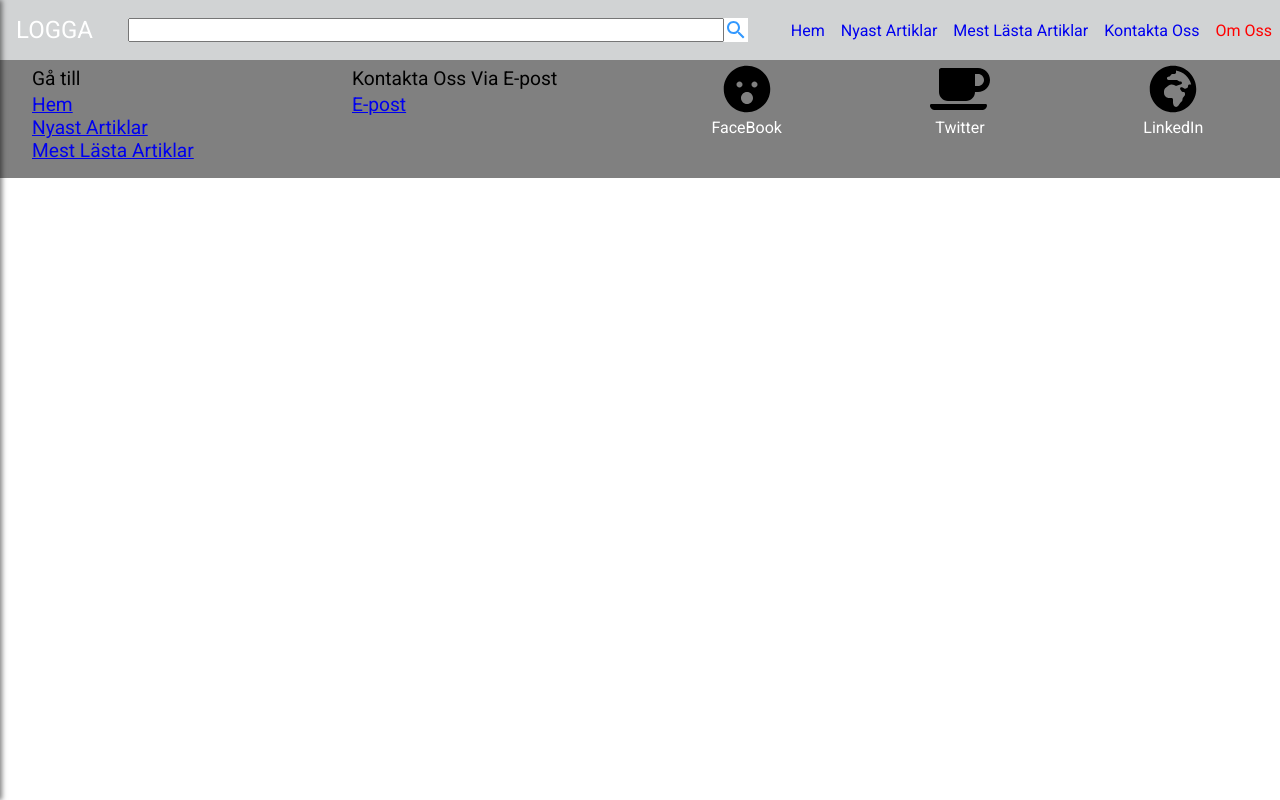
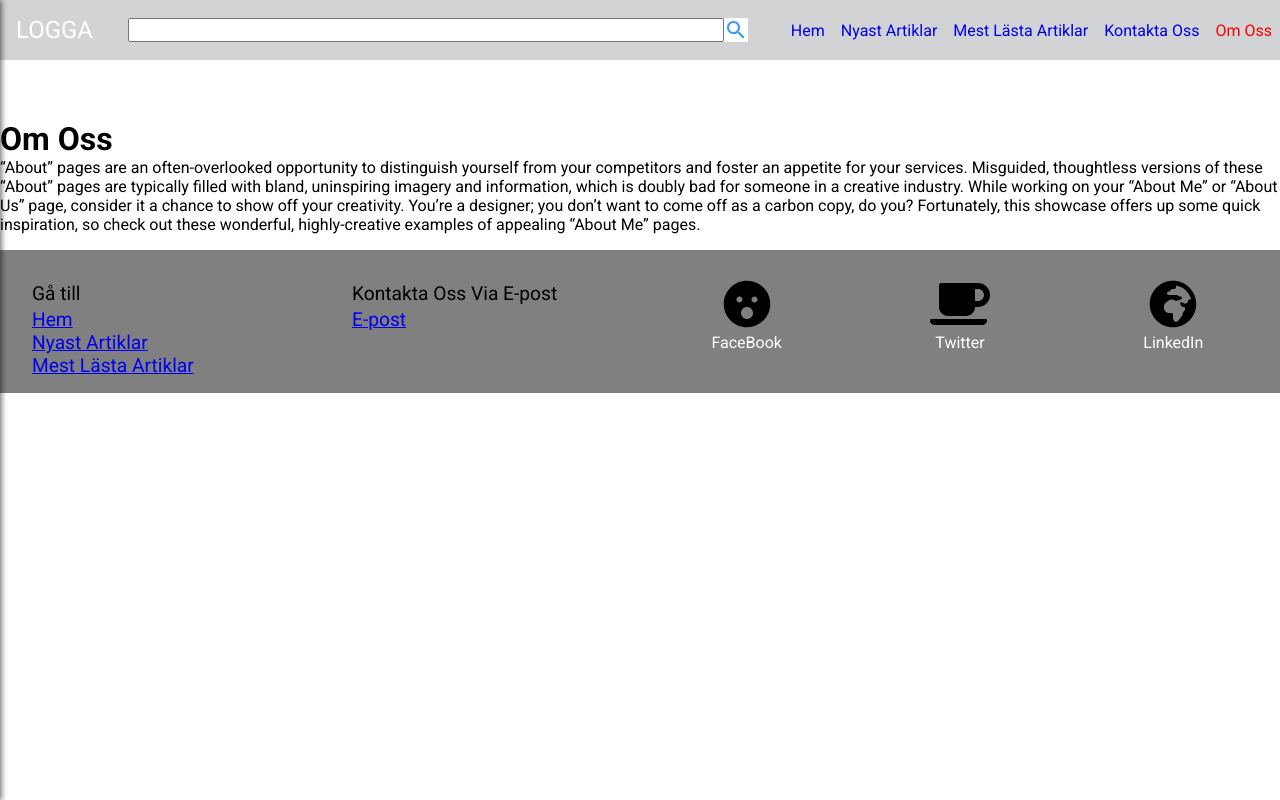
Before and after one commit to wongprom/gutar, a React (Create React App) app: page /OmOss in a window 1280 px wide. Built offline with nearby package versions, Linux system fonts and the light colour scheme.

Commit message:
First commit. WIP

```diff
--- a/src/components/Pages/OmOss/OmOss.js
+++ b/src/components/Pages/OmOss/OmOss.js
@@ -1,9 +1,14 @@
 import React from 'react';
+import "./OmOss.scss";
 
 const OmOss = () => {
   return (
-    <div>
-      <p>OmOss</p>
+    <div id="om-oss">
+      <div className="text-box">
+        <h1>Om Oss</h1>
+        <p>“About” pages are an often-overlooked opportunity to distinguish yourself from your competitors and foster an appetite for your services. Misguided, thoughtless versions of these “About” pages are typically filled with bland, uninspiring imagery and information, which is doubly bad for someone in a creative industry. While working on your “About Me” or “About Us” page, consider it a chance to show off your creativity. You’re a designer; you don’t want to come off as a carbon copy, do you? Fortunately, this showcase offers up some quick inspiration, so check out these wonderful, highly-creative examples of appealing “About Me” pages.</p>
+      </div>
+      <div className="icon-box"></div>
     </div>
   );
 };
--- a/src/components/Pages/OmOss/OmOss.scss
+++ b/src/components/Pages/OmOss/OmOss.scss
@@ -0,0 +1,5 @@
+@import "../../../utilities/variables";
+
+#om-oss{
+  margin-top: 120px;
+}
```
